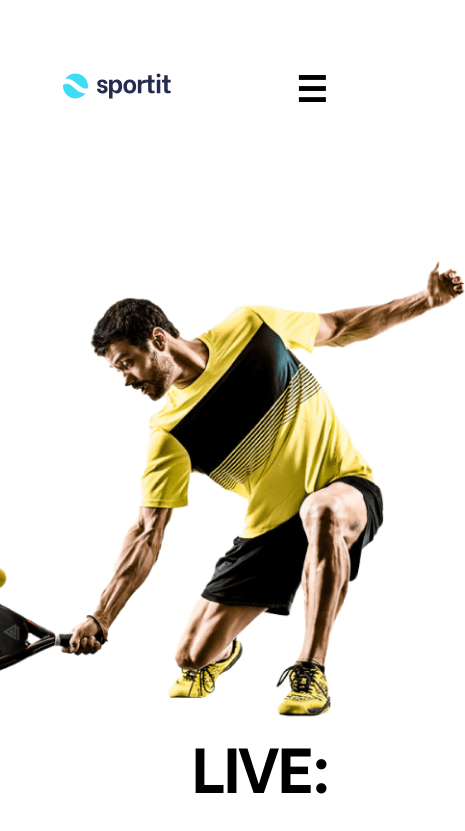
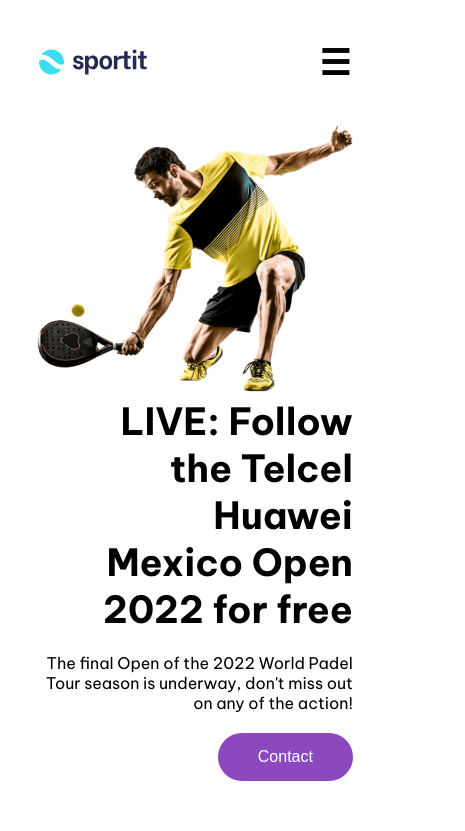
Before and after one commit to GFuentesG/DH-FE1-TF, a plain HTML site: page index.html in a window 390 px wide. Shown: the top 831 px of the page, 465 px wide, since content can reach past the window. Drawn offline with Linux system fonts and the light colour scheme.

Commit message:
section1 v3 - font - encabezado responsive

```diff
--- a/css/style.css
+++ b/css/style.css
@@ -1,30 +1,28 @@
-@font-face {
-    font-family: BeVietnam;
-    src: url(/fonts/BeVietnam-Medium.ttf);  /* me parece que es la que mas se acerca */
-}
+@import url('https://fonts.googleapis.com/css2?family=Be+Vietnam+Pro:wght@400;500;700&display=swap');
 
 *{
     box-sizing: border-box;
     margin: 0;
     padding: 0;
 }
+/* trate de colocar como variable un color, pero la sentencia no es reconocida*/
+/*--colorgris: rgb(177, 177, 177); */
+
 body{
-    font-family: BeVietnam, sans-serif;
+    font-family: 'Be Vietnam Pro', sans-serif;
 }
 header{
     display: flex;
     justify-content: space-around;
     align-items: center;
-    padding: 60px 0px;
+    padding: 40px 0;
     margin-bottom: 5.5rem;
-/*    background-color: black;*/
 }
 nav ul{
     display: flex;
     list-style: none;
-
 }
-nav ul li a{            /*podria ser solo "a", pero a los otros a del footer habria que cambiarles el color a blanco*/
+nav ul li a{
     text-decoration: none;
     cursor: pointer;
     color: black;
@@ -34,7 +32,7 @@
     margin-right: 0;
 }
 a:hover{
-    color: gray;
+    color: rgb(177, 177, 177);/* color: var(--colorgris);*/
 }
 .contacto-more{
     background-color: #8B48BF;
@@ -43,56 +41,44 @@
     border: none;
     cursor: pointer;
     padding: 15px 40px;
-    font-size: 16px;  /* para ver opiniones */
+    font-size: 16px;
     transition: background-color 0.5s ease;
 }
 .contacto-more:hover{
     background-color: #8B48BFB2;
 }
-
+.contenedor1{
+    display: flex;
+    justify-content: center;
+    align-items: center;
+}
 .section1{
+    width: 90%;
     display: flex;
     justify-content: space-around;
-    align-items: center;
-    margin: 0 60px;
 }
-.section1 div{
+.derecha,.izquierda{
+    width: 40%;
+}
+.derecha{
+    display: flex;
+    flex-direction: column;
+    justify-content: space-around;
+}
+.titulo,.texportada,.buttoncontacto-more{
     text-align: right;
 }
 .titulo{
-    font-size: 2.5rem;
+    font-weight: 700;
+    font-size: 2.8rem;
 }
 .texportada{
-    font-size: 1.5rem;
-    margin: 40px 0px;
+    font-size: 1.2rem;
 }
-.texportada p{
-    padding: 5px;
+.imagenintro img{
+    max-width: 100%;
+    height: auto;
 }
-
-@media(max-width:768px){
-    nav, .contacto-superior{
-        display: none;
-    }
-    .section1{
-        flex-direction: column;
-    }
-    .tarjetas{
-        flex-direction: column;
-        align-items: center;
-    }
-    .tarjetab,.tarjetac{
-        display: none;
-    }
-    header::after{
-        content: "\2630";
-        font-size: 35px;
-        font-weight: bold;
-        cursor: pointer;
-    }
-}
-
-
 
 .mejoresdelmes, .more{
     margin: 150px 0;
@@ -102,7 +88,7 @@
 }
 .tarjetas{
     display: flex;
-    justify-content: center; /*se apreciaria bien tambien con space-around*/
+    justify-content: center;
     height: 150px;
     margin: 40px;
 }
@@ -110,21 +96,63 @@
     position: relative;
     width: 450px;
     text-align: center;
-    background-color: #FAFAFA;
+    background-color: #FAFAFA; /*el color rgb (249, 249, 249) no es notorio*/
     padding: 10px;
     height: 250px;
-/*    display: flex;
-    flex-wrap: wrap;
-    flex-direction: column;
-    justify-content: center;  */
 }
 .tarjeta h3{
     margin: 60px 0 30px;
 }
 .tarjeta img{
     width: 70px;
- /*   margin: auto;   */
     position: absolute;
     top: -12.5%;
     left: 42.5%;
 }
+
+@media(max-width:480px){
+    header{
+        display: flex;
+        justify-content: space-between;
+        margin: 0 10%;
+    }
+    nav, .contacto-superior{
+        display: none;
+    }
+    header::after{
+        content: "\2630";
+        font-size: 35px;
+        font-weight: bold;
+        cursor: pointer;
+    }
+    .section1{
+        flex-direction: column;
+        align-items: center;
+    }
+    .derecha,.izquierda{
+        width: 90%;
+    }
+    .titulo{
+        font-weight: 700;
+        font-size: 2rem;
+        margin-left: 40px;
+    }
+    .texportada{
+        margin: 20px 0;
+        font-size: 1rem;
+    }
+
+    .tarjetas{
+        flex-direction: column;
+        align-items: center;
+    }
+    .tarjetab,.tarjetac{
+        display: none;
+    }
+    .mejoresdelmes, .more{
+        margin: 60px 0 100px;
+    }
+    .mejoresdelmes{
+        font-size: 1.3rem;
+    }
+}
--- a/index.html
+++ b/index.html
@@ -1,12 +1,15 @@
 <!DOCTYPE html>
 <html lang="en">
+
 <head>
     <meta charset="UTF-8">
     <meta name="viewport" content="width=device-width, initial-scale=1.0">
     <title>Trabajo Final</title>
     <link rel="stylesheet" href="./css/style.css">
 </head>
+
 <body>
+    <!--Inicio del encabezado-->
     <header>
         <img src="./img/logo.svg" alt="logo">
         <nav>
@@ -21,43 +24,53 @@
         <button class="contacto-more contacto-superior">Contact</button>
     </header>
     <main>
+        <!--Inicio de la primera seccion-->
+        <section class="contenedor1">
             <section class="section1">
+                <div class="imagenintro izquierda">
                     <img src="./img/padel-intro.png" alt="padel-intro">
-            <div>
+                </div>
+                <div class="derecha">
                     <div class="titulo">
-                    <h1>LIVE: Follow the</h1>
-                    <h1>Telcel Huawei</h1>
-                    <h1>Mexico Open 2022</h1>
-                    <h1>for free </h1>
+                        <h1>LIVE: Follow the Telcel Huawei Mexico Open 2022 for free</h1>
                     </div>
                     <div class="texportada">
-                    <p>The final Open of the 2022 World Padel Tour season is</p>
-                    <p>underway, don't miss out on any of the action!</p>
+                        <p>The final Open of the 2022 World Padel Tour season is underway, don't miss out on any of the
+                            action!</p>
                     </div>
+                    <div class="buttoncontacto-more">
                         <button class="contacto-more">Contact</button>
                     </div>
+                </div>
+            </section>
         </section>
 
-
+        <!--Inicio de la tercera seccion-->
         <section class="section3">
             <div class="mejoresdelmes">
                 <h2>Best of the month</h2>
             </div>
             <div class="tarjetas">
-                <div class="tarjeta tarjetaa">
+                <div class="tarjeta">
                     <img src="./img/avatar-sanyo.png" alt="sanyo">
                     <h3>Sanyo</h3>
-                    <p>Etiam fermentum, nulla eget gravida cursus, purus lectus feugiat mauris, ut suscipit massa ipsum eu neque. Orci varius natoque penatibus et magnis dis parturient montes, nascetur ridiculus mus.</p>
+                    <p>Etiam fermentum, nulla eget gravida cursus, purus lectus feugiat mauris, ut suscipit massa ipsum
+                        eu neque. Orci varius natoque penatibus et magnis dis parturient montes, nascetur ridiculus mus.
+                    </p>
                 </div>
                 <div class="tarjeta tarjetab">
                     <img src="./img/avatar.lebron.png" alt="lebron">
                     <h3>Lebron</h3>
-                    <p>Etiam fermentum, nulla eget gravida cursus, purus lectus feugiat mauris, ut suscipit massa ipsum eu neque. Orci varius natoque penatibus et magnis dis parturient montes, nascetur ridiculus mus.</p>
+                    <p>Etiam fermentum, nulla eget gravida cursus, purus lectus feugiat mauris, ut suscipit massa ipsum
+                        eu neque. Orci varius natoque penatibus et magnis dis parturient montes, nascetur ridiculus mus.
+                    </p>
                 </div>
                 <div class="tarjeta tarjetac">
                     <img src="./img/avatar-navarro.png" alt="Navarro">
                     <h3>Navarro</h3>
-                    <p>Etiam fermentum, nulla eget gravida cursus, purus lectus feugiat mauris, ut suscipit massa ipsum eu neque. Orci varius natoque penatibus et magnis dis parturient montes, nascetur ridiculus mus.</p>
+                    <p>Etiam fermentum, nulla eget gravida cursus, purus lectus feugiat mauris, ut suscipit massa ipsum
+                        eu neque. Orci varius natoque penatibus et magnis dis parturient montes, nascetur ridiculus mus.
+                    </p>
                 </div>
             </div>
             <div class="more">
@@ -67,10 +80,8 @@
         </section>
 
 
+
     </main>
-    <footer>
+</body>
 
-    </footer>
-
-</body>
 </html>
```
Also changed, not shown: fonts/BeVietnam-Bold.ttf (deleted), fonts/BeVietnam-BoldItalic.ttf (deleted), fonts/BeVietnam-ExtraBold.ttf (deleted), fonts/BeVietnam-ExtraBoldItalic.ttf (deleted), fonts/BeVietnam-Italic.ttf (deleted), fonts/BeVietnam-Light.ttf (deleted), fonts/BeVietnam-LightItalic.ttf (deleted), fonts/BeVietnam-Medium.ttf (deleted), fonts/BeVietnam-MediumItalic.ttf (deleted), fonts/BeVietnam-Regular.ttf (deleted), fonts/BeVietnam-SemiBold.ttf (deleted), fonts/BeVietnam-SemiBoldItalic.ttf (deleted), fonts/BeVietnam-Thin.ttf (deleted), fonts/BeVietnam-ThinItalic.ttf (deleted), 1 more files, 1 other file. Lines whose indentation alone changed are shown as unchanged.
